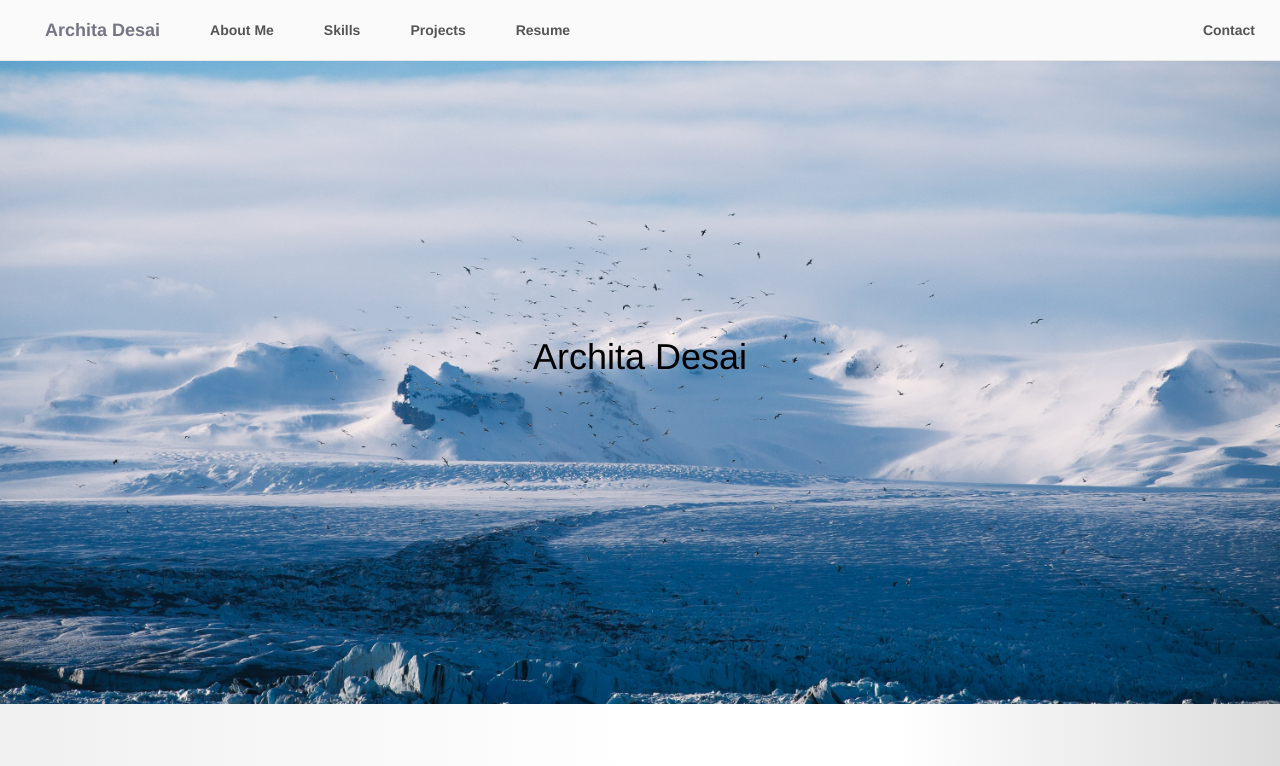
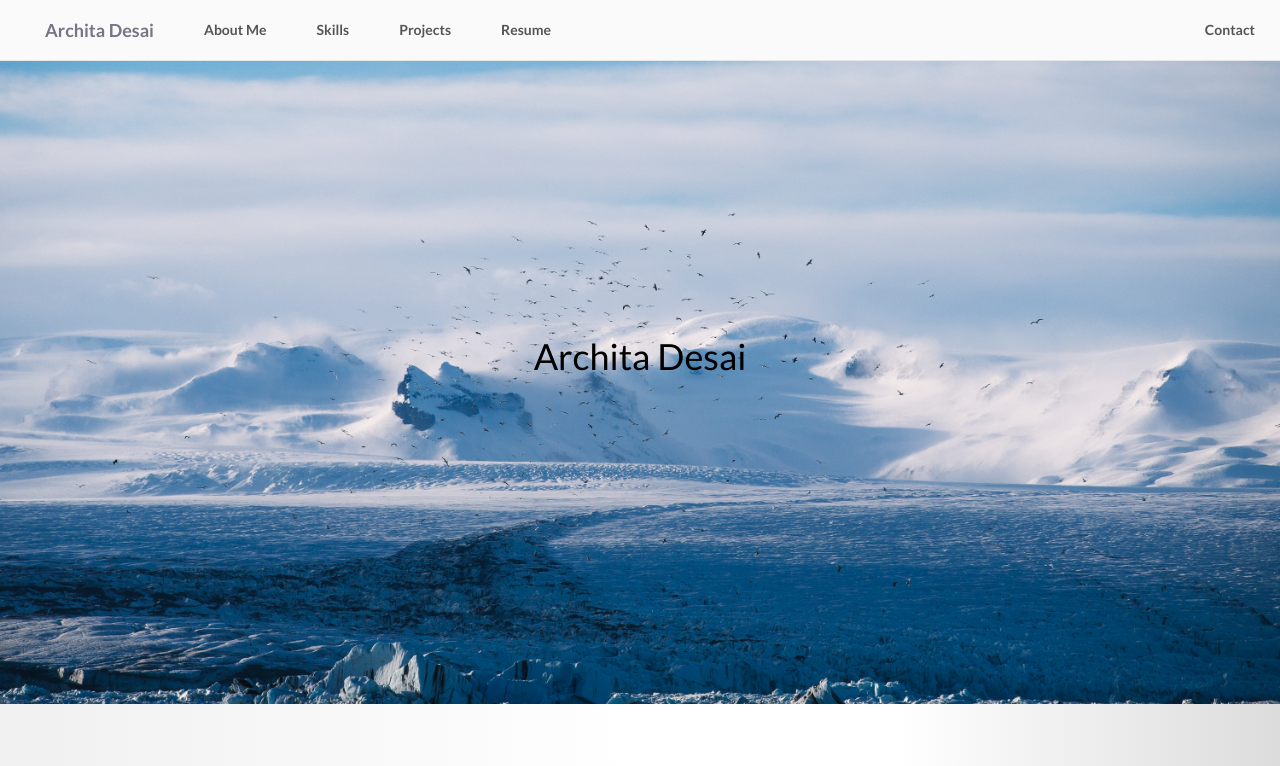
Before and after one commit to architadesai/architadesai.github.io, a plain HTML site: page index.html in a window 1280 px wide. Shown: the top 766 px of the page. Drawn offline with Linux system fonts and the light colour scheme.

Commit message:
Change font-family to Lato

```diff
--- a/assets/css/styles.css
+++ b/assets/css/styles.css
@@ -1,5 +1,6 @@
 body{
 	margin: 0;
+	font-family: 'Lato', sans-serif;
 	color: black;
 	background: linear-gradient(to right, rgb(240,240,240), white 50%, white 70%, rgb(220,220,220));
 }
--- a/index.html
+++ b/index.html
@@ -6,6 +6,7 @@
 
 	<link rel="stylesheet" href="assets/css/lib/bootstrap.min.css">
 	<link rel="stylesheet" href="https://cdnjs.cloudflare.com/ajax/libs/font-awesome/4.7.0/css/font-awesome.min.css">
+	<link href="https://fonts.googleapis.com/css?family=Lato:400,700,900" rel="stylesheet">
 	<link rel="stylesheet" href="assets/css/styles.css">
 	<script src="assets/js/lib/jquery-3.2.1.min.js"></script>
 	<script src="assets/js/lib/bootstrap.min.js"></script>
```
